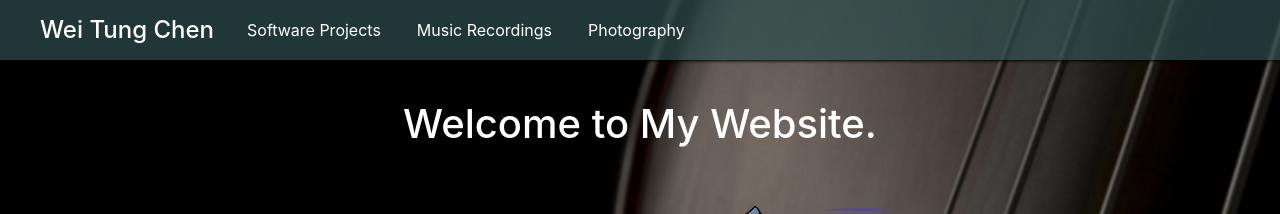
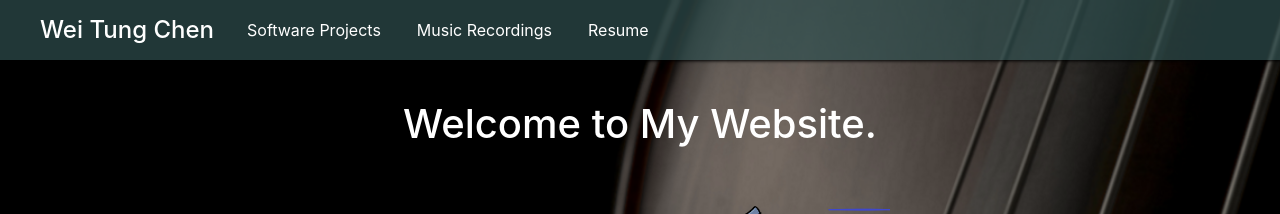
Before and after one commit to lleeoochen/lleeoochen.github.io-jekyll, a Jekyll site: the page built from index.md, in a window 1280 px wide. Shown: the top 214 px of the page. Built offline with Jekyll 4.4.1, drawn with Linux system fonts in a browser that asks for light colours.

Commit message:
added resume

```diff
--- a/_includes/menu.html
+++ b/_includes/menu.html
@@ -20,9 +20,13 @@
 				<li class="nav-item">
 					<a href="{{ site.baseurl }}/recordings/" class="nav-link"> Music Recordings </a>
 				</li>
+<!--
+				<li class="nav-item">
+					<a href="{{ site.baseurl }}/photography/" class="nav-link"> Photography </a>
+				</li> -->
 
 				<li class="nav-item">
-					<a href="{{ site.baseurl }}/photography/" class="nav-link"> Photography </a>
+					<a href="{{ site.baseurl }}/assets/pdf/resume.pdf" class="nav-link"> Resume </a>
 				</li>
 
 			</ul>
```
Also changed, not shown: 1 other file.
